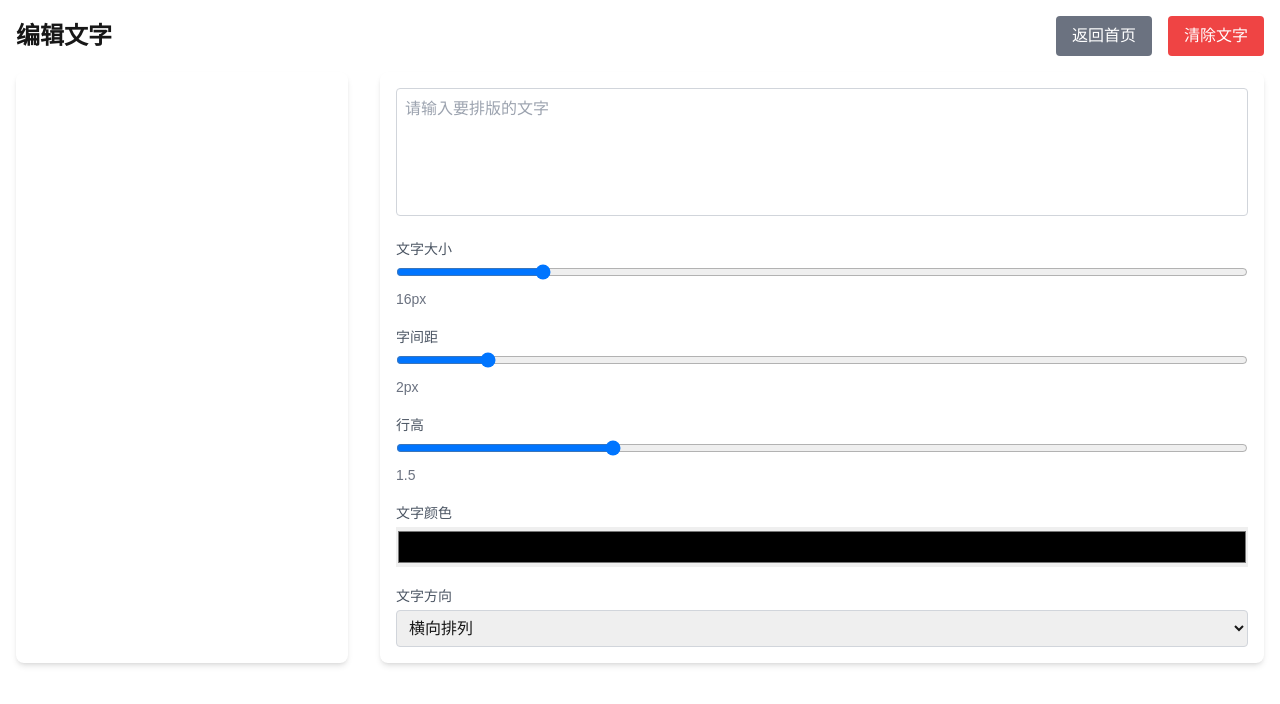
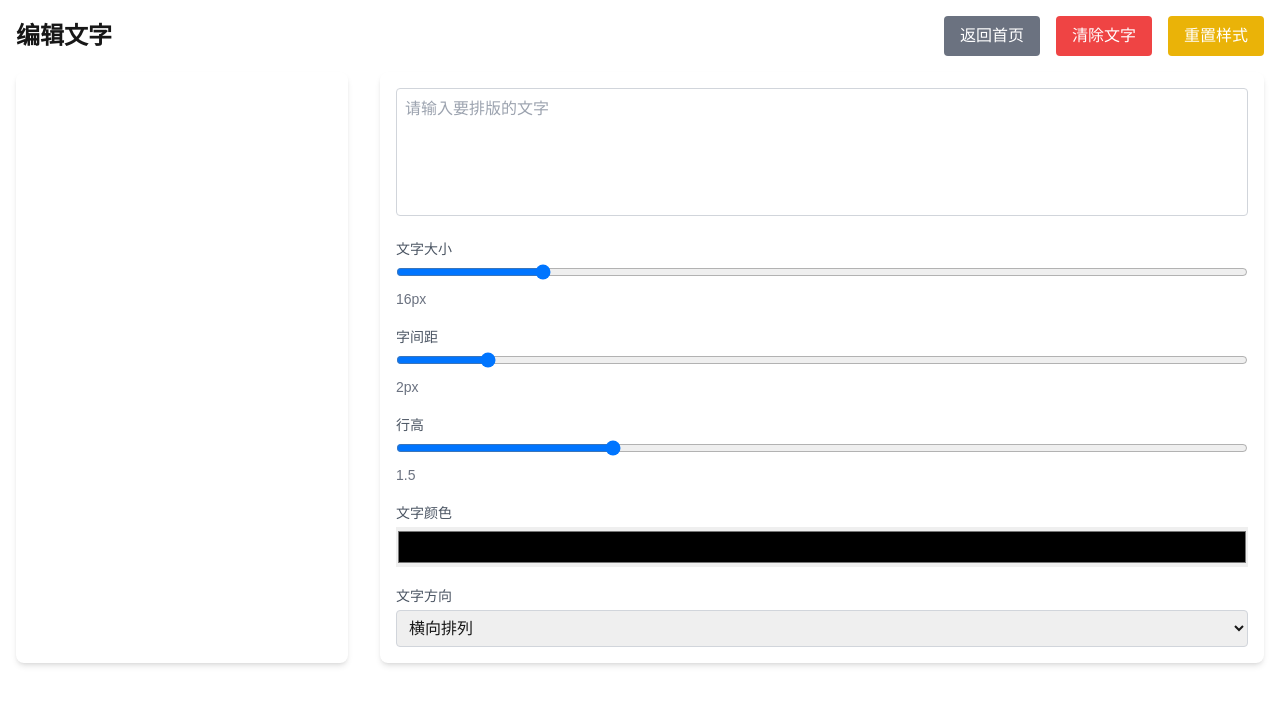
Before and after one commit to xiaoguaishou404/card-editor-next, a Next.js app: page /editor/1 in a window 1280 px wide. Shown: the top 704 px of the page. Built offline with nearby package versions, Linux system fonts and the light colour scheme; no server answers; the database is empty.

Commit message:
管理员编辑页面实现排版预设值的保存

```diff
--- a/src/app/admin/templates/[id]/edit/page.tsx
+++ b/src/app/admin/templates/[id]/edit/page.tsx
@@ -399,11 +399,14 @@ export default function TemplateEditor() {
     const data = {
       points,
       text,
-      fontSize,
-      letterSpacing,
-      lineHeight,
-      textColor,
-      textDirection
+      // 保存预设值
+      presets: {
+        fontSize,
+        letterSpacing,
+        lineHeight,
+        textColor,
+        textDirection
+      }
     };
 
     try {
--- a/src/app/editor/[id]/page.tsx
+++ b/src/app/editor/[id]/page.tsx
@@ -44,10 +44,19 @@ export default function TemplateEditor() {
         img.onload = () => {
           setBackgroundImage(img);
 
-          // 如果有保存的编辑状态，加载多边形坐标
+          // 如果有保存的编辑状态，加载多边形坐标和预设值
           if (data.editor_state) {
             const state = data.editor_state;
             setPoints(state.points);
+
+            // 加载预设值
+            if (state.presets) {
+              setFontSize(state.presets.fontSize);
+              setLetterSpacing(state.presets.letterSpacing);
+              setLineHeight(state.presets.lineHeight);
+              setTextColor(state.presets.textColor);
+              setTextDirection(state.presets.textDirection);
+            }
           }
         };
       } catch (error) {
@@ -224,6 +233,29 @@ export default function TemplateEditor() {
     drawPoints();
   };
 
+  // 添加重置为预设值的功能
+  const handleResetToPresets = async () => {
+    try {
+      const res = await fetch(`/api/admin/templates/${templateId}/edit`);
+      if (!res.ok) {
+        throw new Error('获取预设值失败');
+      }
+      const data = await res.json();
+
+      if (data.editor_state?.presets) {
+        const { presets } = data.editor_state;
+        setFontSize(presets.fontSize);
+        setLetterSpacing(presets.letterSpacing);
+        setLineHeight(presets.lineHeight);
+        setTextColor(presets.textColor);
+        setTextDirection(presets.textDirection);
+      }
+    } catch (error) {
+      console.error('重置预设值失败:', error);
+      alert('重置预设值失败，请重试');
+    }
+  };
+
   return (
     <div className="p-4">
       <div className="flex justify-between items-center mb-4">
@@ -240,6 +272,12 @@ export default function TemplateEditor() {
             className="px-4 py-2 bg-red-500 text-white rounded hover:bg-red-600"
           >
             清除文字
+          </button>
+          <button
+            onClick={handleResetToPresets}
+            className="px-4 py-2 bg-yellow-500 text-white rounded hover:bg-yellow-600"
+          >
+            重置样式
           </button>
         </div>
       </div>
```
